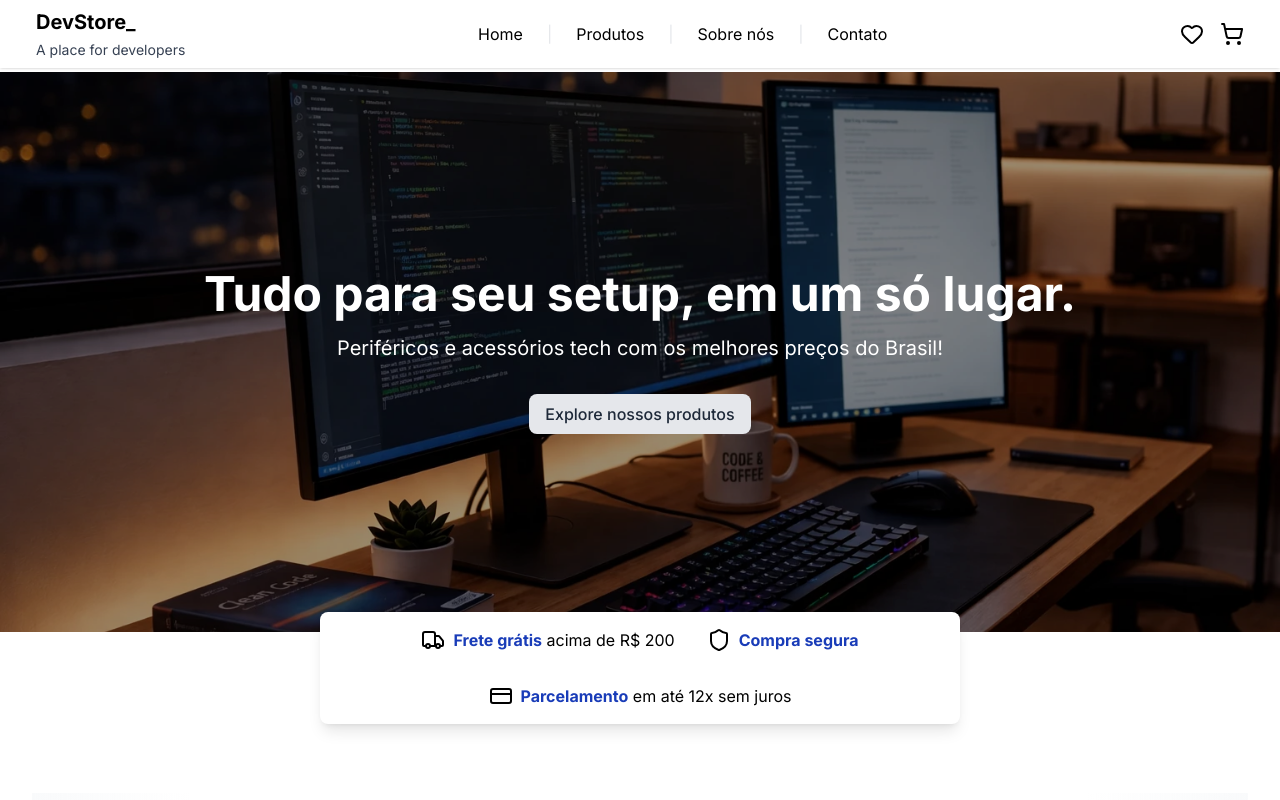
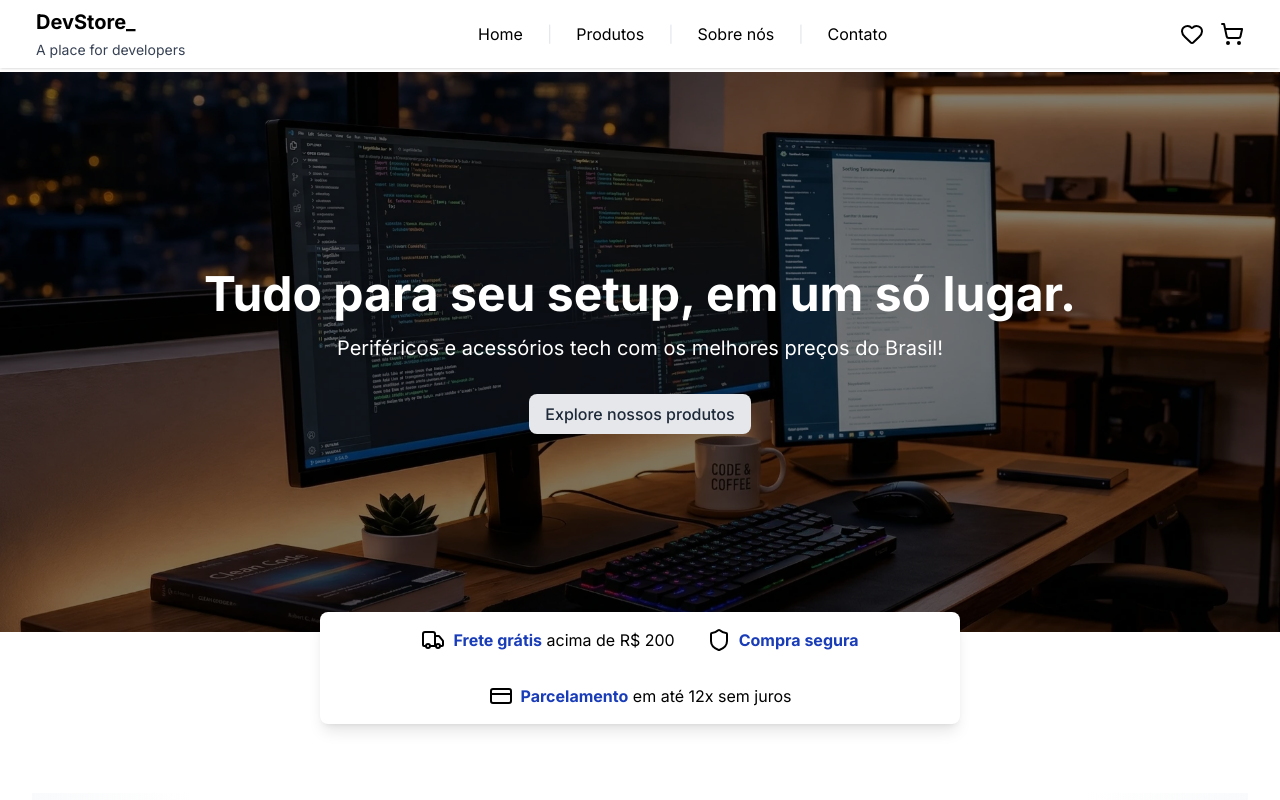
Before and after one commit to felipedev90/dev-store, a Next.js app: page / in a window 1280 px wide. Shown: the top 800 px of the page. Built offline with nearby package versions, Linux system fonts and the light colour scheme.

Commit message:
fix: adjust hero image size

```diff
--- a/src/components/layout/Hero.tsx
+++ b/src/components/layout/Hero.tsx
@@ -14,7 +14,7 @@
         className="object-cover"
       />
       {/* Overlay */}
-      <div className="absolute inset-0 bg-black/40" />
+      <div className="absolute inset-0 bg-black/50" />
 
       {/* Conteúdo */}
       <div className="relative z-10 text-white text-center px-4">
```
Also changed, not shown: public/images/hero.webp.
